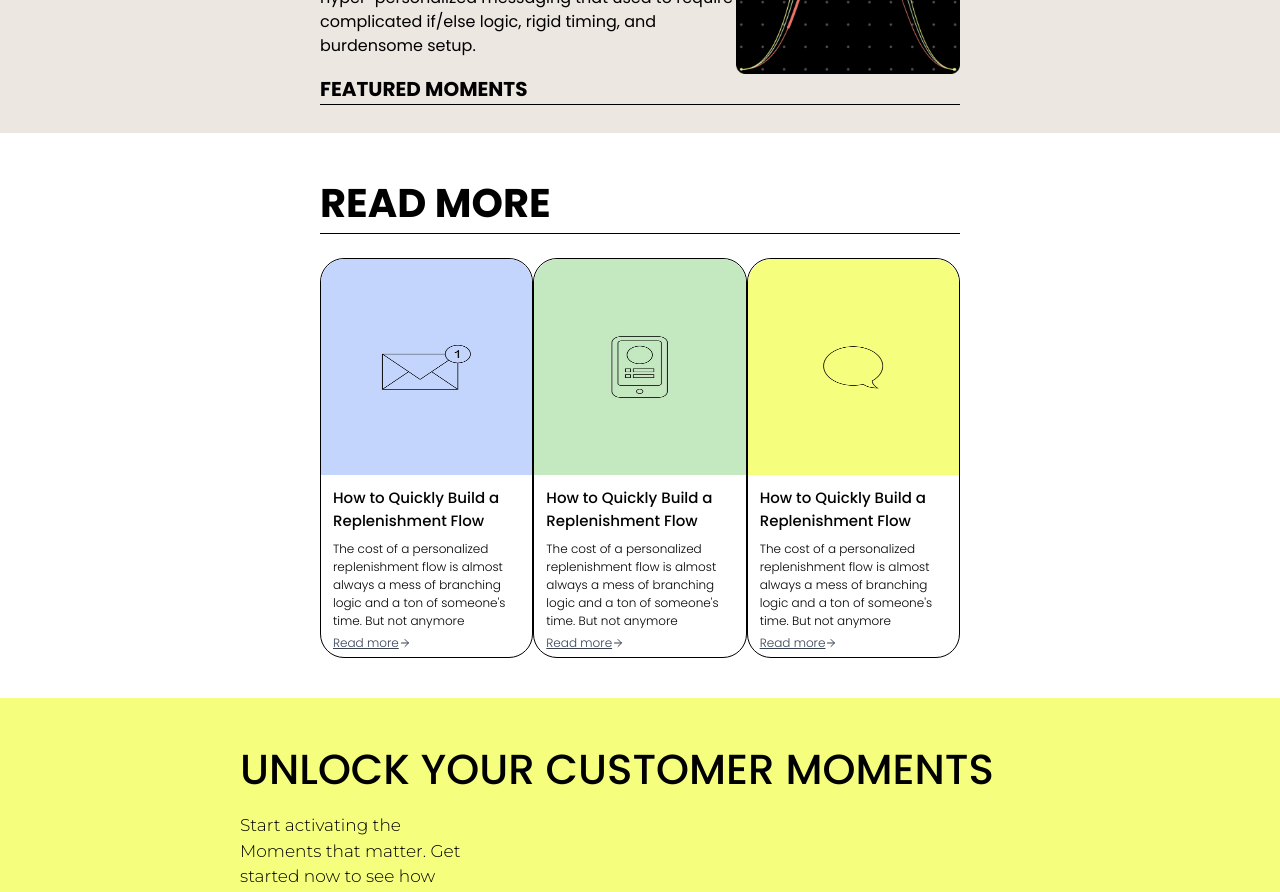
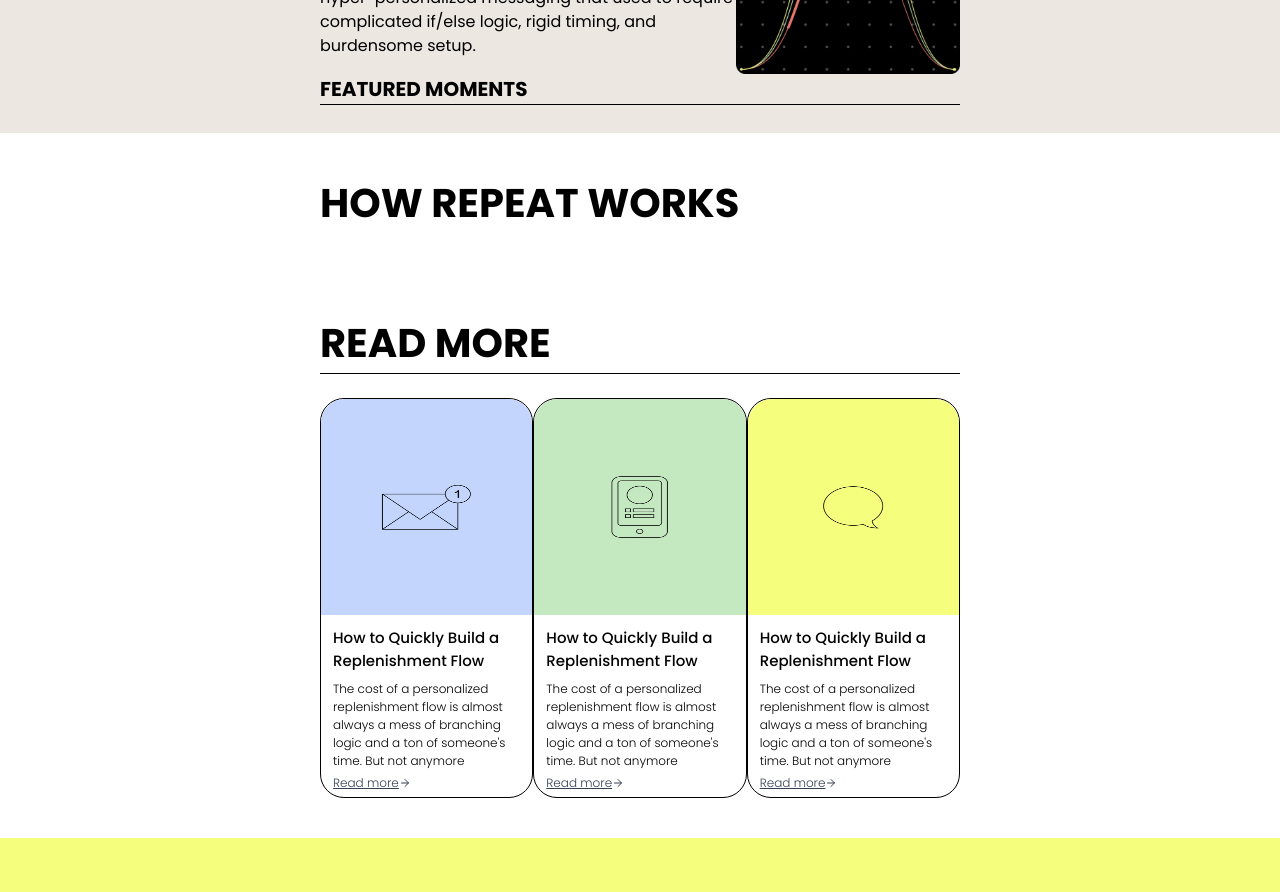
Before and after one commit to JEWOOLAFAVOUR/Get-Repeat, a React (Vite) app: page / in a window 1280 px wide. Shown: the part 1680-2572 px from the top of the page. Built offline with nearby package versions, Linux system fonts and the light colour scheme.

Commit message:
Add Repeat component to display information on how repeat works

```diff
--- a/src/App.tsx
+++ b/src/App.tsx
@@ -6,6 +6,7 @@ import Moment from "./components/Moment";
 import Footer from "./components/Footer";
 import Unlock from "./components/Unlock";
 import Readmore from "./components/Readmore";
+import Repeat from "./components/Repeat";
 
 const App: React.FC = () => {
   return (
@@ -18,6 +19,7 @@ const App: React.FC = () => {
       {/* favorite */}
       <Favorite />
       <Moment />
+      <Repeat />
       <Readmore />
       <Unlock />
       <Footer />
--- /dev/null
+++ b/src/components/Repeat.tsx
@@ -0,0 +1,11 @@
+import React from "react";
+
+const Repeat: React.FC = () => {
+  return (
+    <div className="bg-white py-10 px-80">
+      <h1 className="uppercase text-[40px] font-bold">How repeat works</h1>
+    </div>
+  );
+};
+
+export default Repeat;
```
